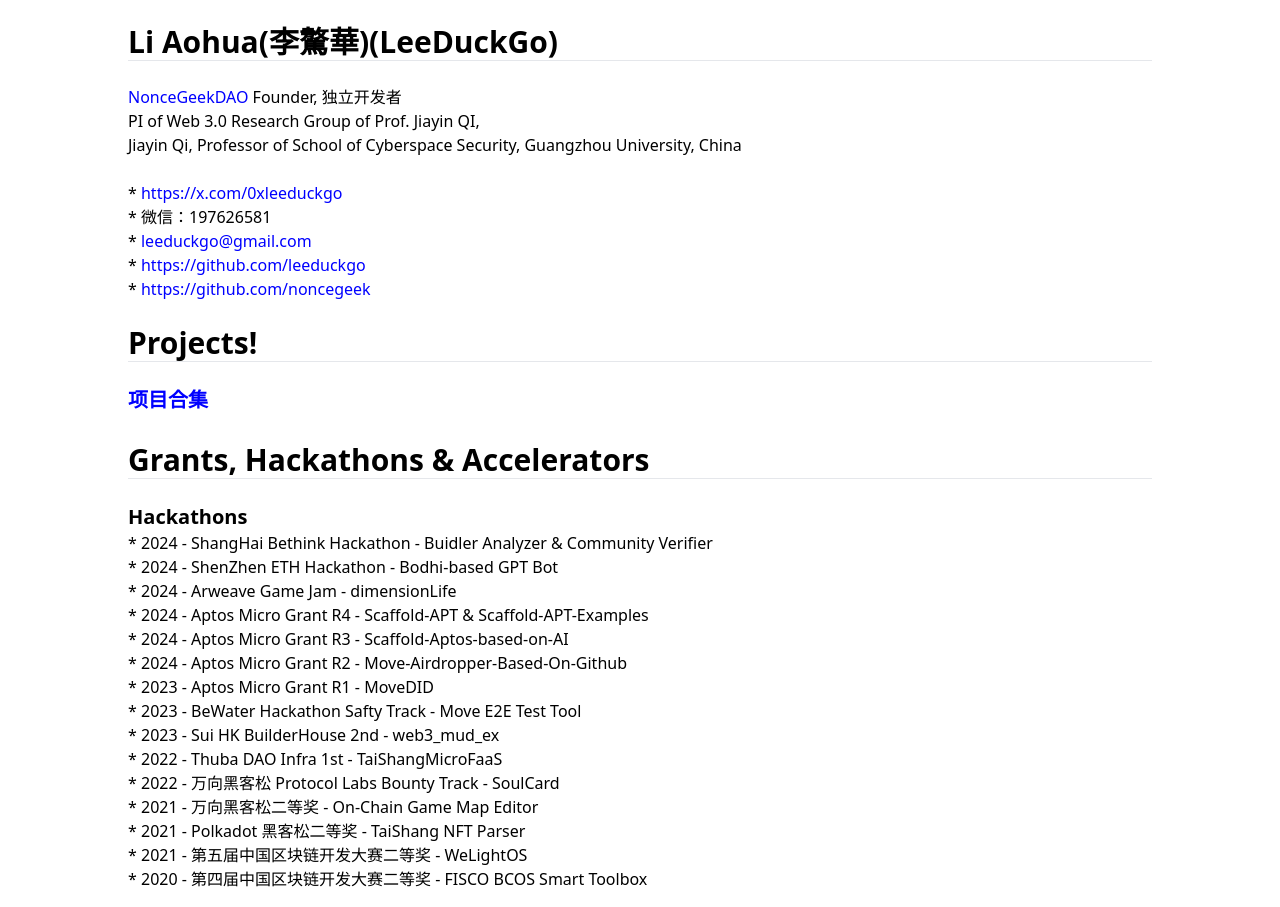
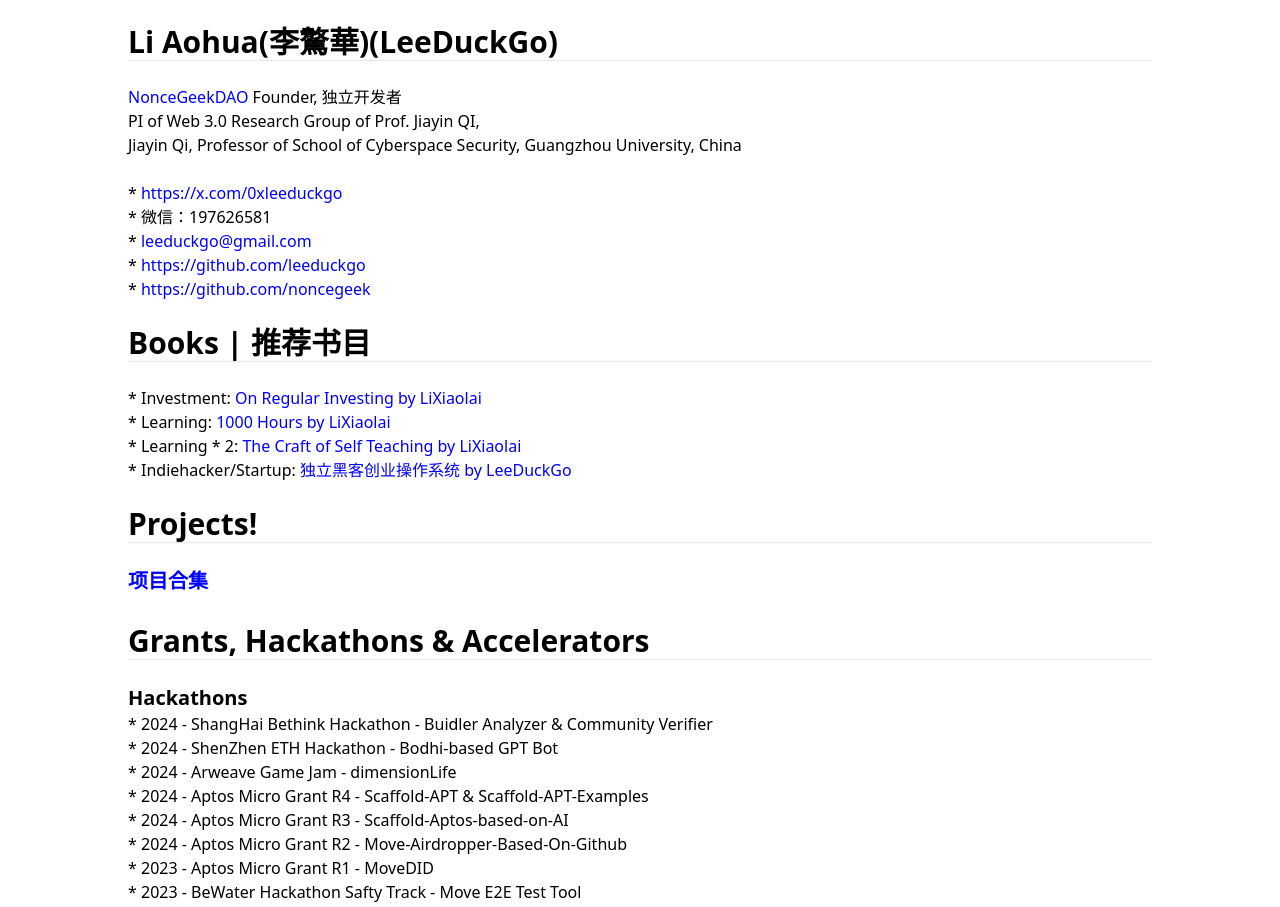
Before and after one commit to leeduckgo/academic-homepage, a plain HTML site: page index.html in a window 1280 px wide. Shown: the top 907 px of the page. Drawn offline with nearby package versions, Linux system fonts and the light colour scheme; a script that the page names is missing.

Commit message:
updatec with books

```diff
--- a/index.html
+++ b/index.html
@@ -104,6 +104,16 @@
         <p>* <a href="https://github.com/noncegeek" class="hover:underline" target="_blank" style="color:blue">https://github.com/noncegeek</a></p>
         <br>
         <h2 class="text-3xl font-bold">
+          Books | 推荐书目
+        </h2>
+        <hr><br>
+        <p>* Investment: <a href="https://ri.firesbox.com/#/" class="hover:underline" target="_blank" style="color:blue">On Regular Investing by LiXiaolai</a></p>
+        <p>* Learning: <a href="https://1000h.org/intro.html" class="hover:underline" target="_blank" style="color:blue">1000 Hours by LiXiaolai</a></p>
+        <p>* Learning * 2: <a href="https://github.com/selfteaching/the-craft-of-selfteaching" class="hover:underline" target="_blank" style="color:blue">The Craft of Self Teaching by LiXiaolai</a></p>
+        <p>* Indiehacker/Startup: <a href="https://indiehacker.rootmud.xyz/" class="hover:underline" target="_blank" style="color:blue">独立黑客创业操作系统 by LeeDuckGo</a></p>
+
+        <br>
+        <h2 class="text-3xl font-bold">
           Projects!
         </h2>
         <hr><br>
@@ -200,7 +210,7 @@
 
     <footer class="mt-auto bg-white rounded-lg shadow m-4 dark:bg-gray-800">
         <div class="w-full mx-auto max-w-screen-xl p-4 md:flex md:items-center md:justify-between">
-          <span class="text-sm text-gray-500 sm:text-center dark:text-gray-400">𑖌𑖼 © 2023 <a href="https://github.com/leeduckgo" class="hover:underline">LeeDuckGo</a>. All Rights Reserved. 𑖌𑖼
+          <span class="text-sm text-gray-500 sm:text-center dark:text-gray-400">𑖌𑖼 © 2025 <a href="https://github.com/leeduckgo" class="hover:underline">LeeDuckGo</a>. All Rights Reserved. 𑖌𑖼
         </span>
         <ul class="flex flex-wrap items-center mt-3 text-sm font-medium text-gray-500 dark:text-gray-400 sm:mt-0">
             <li>
```
